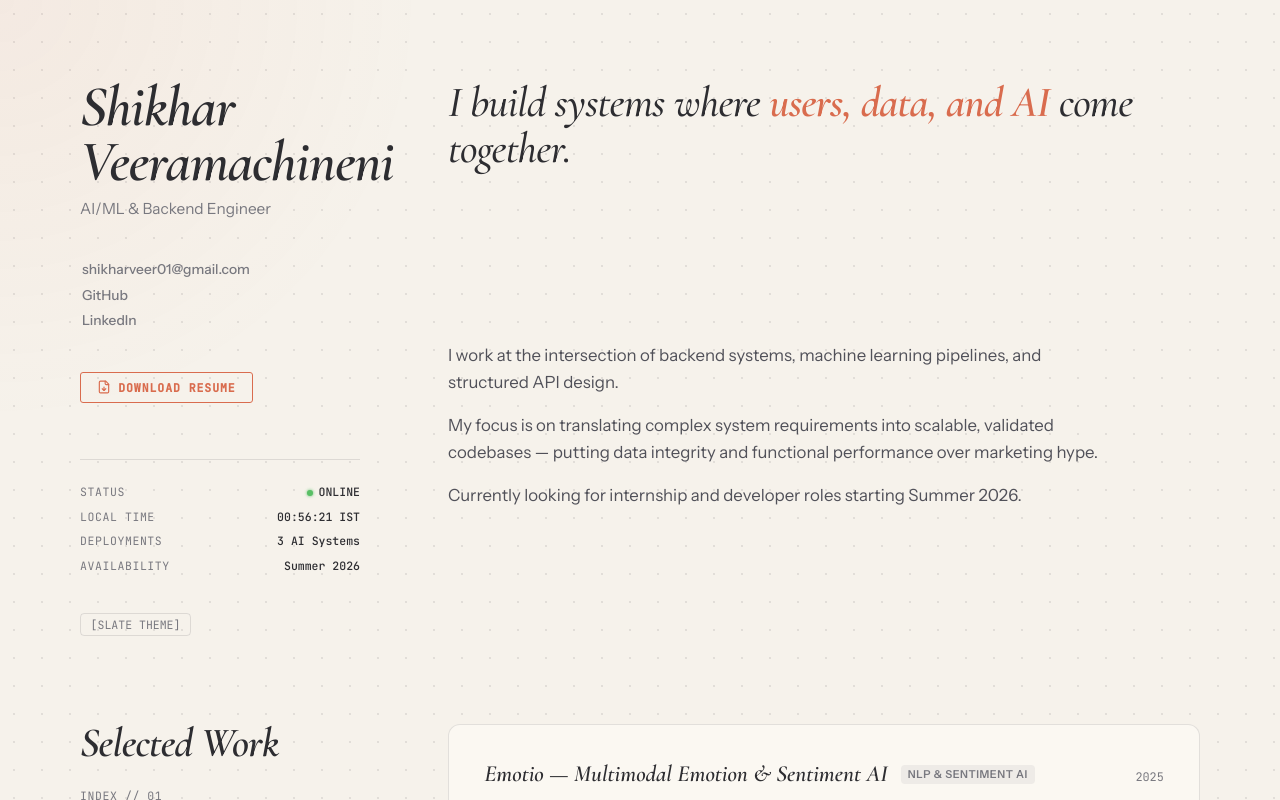
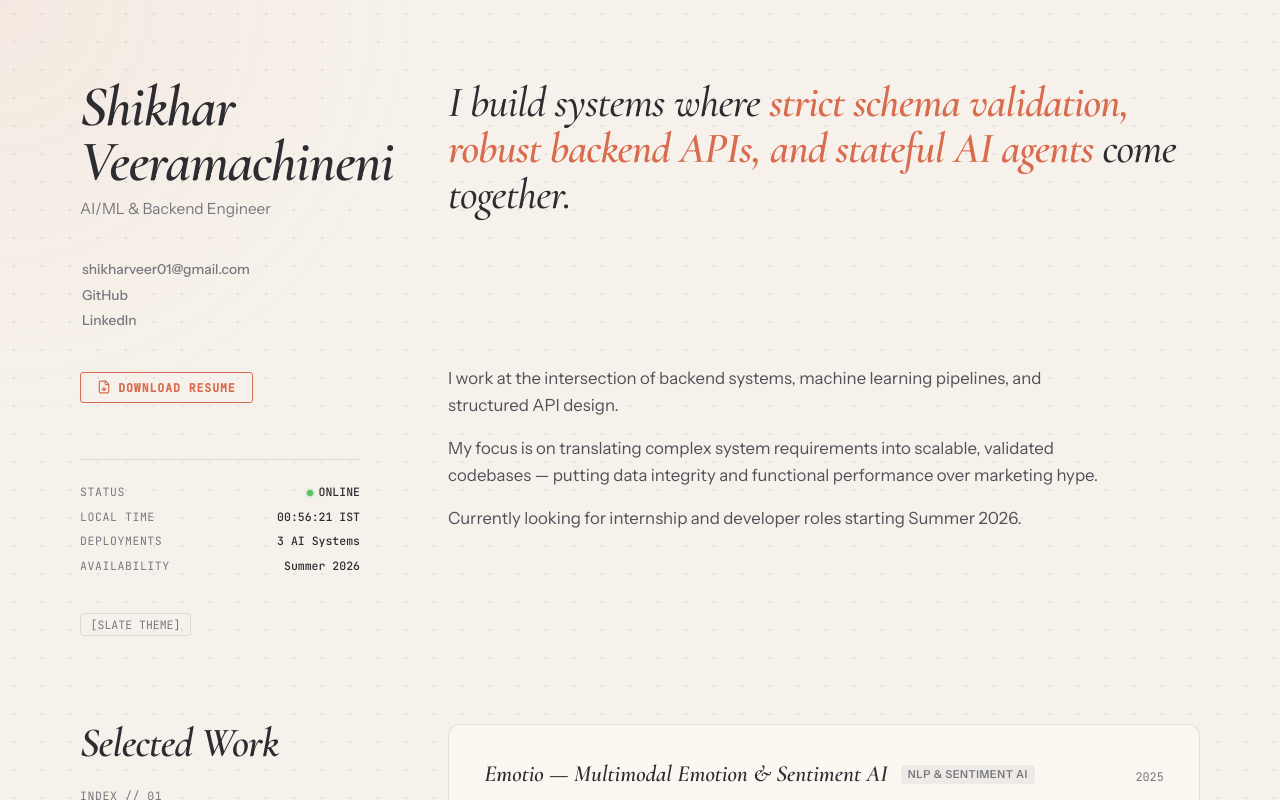
Before and after one commit to ShikharVeer10/ShikharVeer10.github.io, a React (Vite) app: page / in a window 1280 px wide. Shown: the top 800 px of the page. Built offline with nearby package versions, Linux system fonts and the light colour scheme; no server answers.

Commit message:
Update tagline to developer-centric sentence

```diff
--- a/src/components/Hero.jsx
+++ b/src/components/Hero.jsx
@@ -7,7 +7,7 @@ export default function Hero() {
       <h1 className="hero-heading">
         <span>I build systems where</span>
         <span>
-          <span className="highlight">users, data, and AI</span>
+          <span className="highlight">strict schema validation, robust backend APIs, and stateful AI agents</span>
         </span>
         <span>come together.</span>
       </h1>
--- a/src/components/Intro.jsx
+++ b/src/components/Intro.jsx
@@ -93,7 +93,7 @@ export default function Intro({ theme, onToggleTheme }) {
       {/* Right Column: Manifesto Header & Text */}
       <div className="section-right">
         <h2 className="manifesto-heading">
-          I build systems where <span className="highlight">users, data, and AI</span> come together.
+          I build systems where <span className="highlight">strict schema validation, robust backend APIs, and stateful AI agents</span> come together.
         </h2>
 
         <div className="manifesto-body">
--- a/src/components/IntroBlock.jsx
+++ b/src/components/IntroBlock.jsx
@@ -8,7 +8,7 @@ export default function IntroBlock() {
       <h1 className="intro-title">
         <span>I build systems where</span>
         <span>
-          <span className="indigo-glow"> users, data, and AI</span>
+          <span className="indigo-glow"> strict schema validation, robust backend APIs, and stateful AI agents</span>
         </span>
         <span> come together.</span>
       </h1>
```
